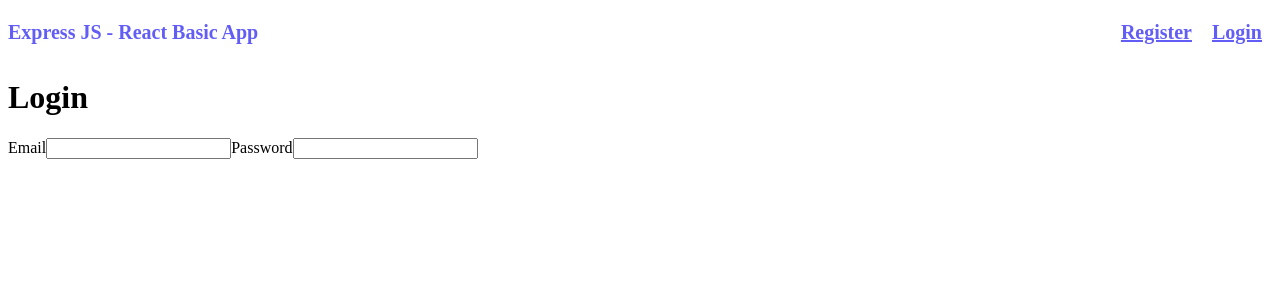
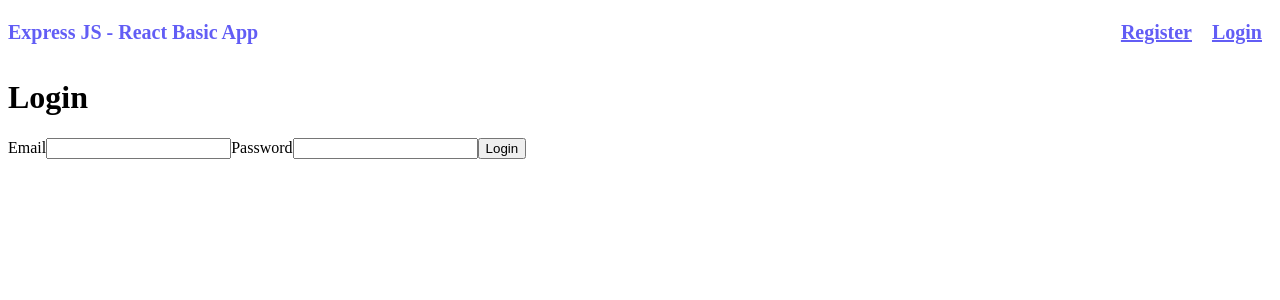
Before and after one commit to alexcloudstar/expressjs-react-basic, a React (Create React App) app in the folder client/: page /login in a window 1280 px wide. Shown: the top 300 px of the page. Built offline with nearby package versions, Linux system fonts and the light colour scheme.

Commit message:
Added buttons on register/login

```diff
--- a/client/src/pages/login.js
+++ b/client/src/pages/login.js
@@ -8,12 +8,11 @@ export const Login = () => {
     <>
       <LoginDiv>
         <h1>Login</h1>
-        <form action=''>
-          <label htmlFor='email'>Email</label>
-          <input type='email' name='email' />
-          <label htmlFor='password'>Password</label>
-          <input type='password' name='password' />
-        </form>
+        <label htmlFor='email'>Email</label>
+        <input type='email' name='email' />
+        <label htmlFor='password'>Password</label>
+        <input type='password' name='password' />
+        <button type='submit'>Login</button>
       </LoginDiv>
     </>
   );
--- a/client/src/pages/register.js
+++ b/client/src/pages/register.js
@@ -8,14 +8,13 @@ export const Register = () => {
     <>
       <RegisterDiv>
         <h1>Register</h1>
-        <form action=''>
         <label htmlFor='email'>Email</label>
         <input type='email' name='email' id='email' />
         <label htmlFor='name'>Name</label>
         <input type='text' name='name' id='name' />
         <label htmlFor='password'>Password</label>
         <input type='password' name='password' id='password' />
-        </form>
+        <button type='submit'>Login</button>
       </RegisterDiv>
     </>
   );
```
Lines whose indentation alone changed are shown as unchanged.
